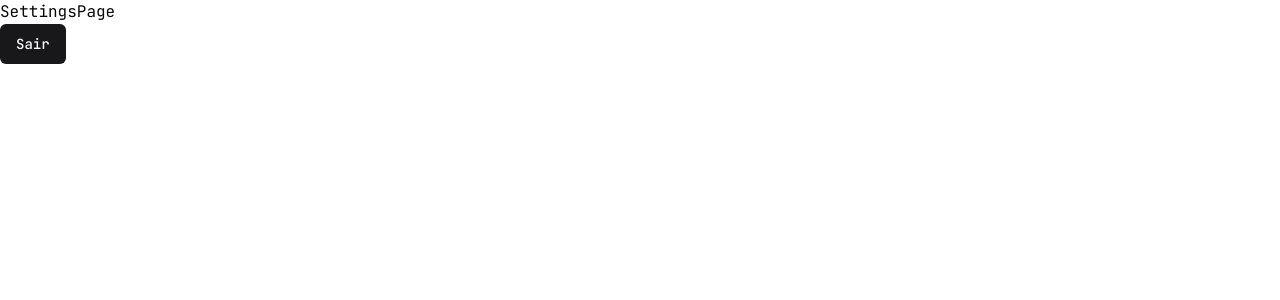
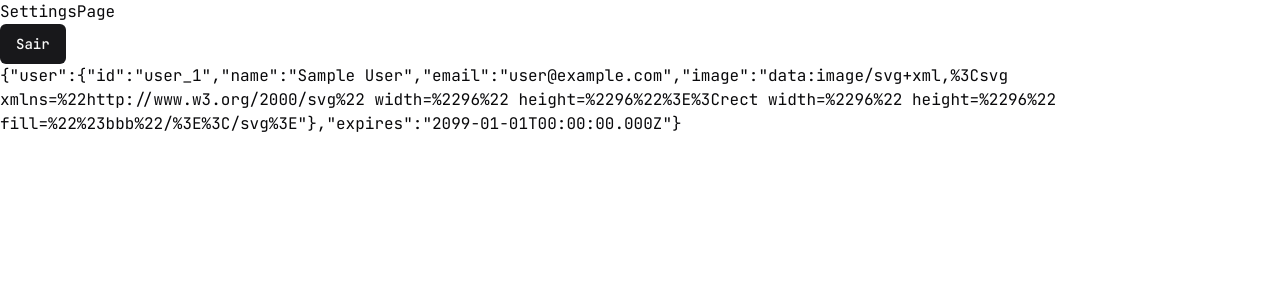
Before and after one commit to Lutefd/authkit, a Next.js app: page /settings in a window 1280 px wide. Shown: the top 300 px of the page. Built offline with nearby package versions, Linux system fonts and the light colour scheme; no server answers; the database is empty; sample sign-in values are in the browser's storage.

Commit message:
refactor: add session information to SettingsPage for testing purposes

```diff
--- a/src/app/(protected)/settings/page.tsx
+++ b/src/app/(protected)/settings/page.tsx
@@ -1,9 +1,11 @@
 import { Button } from '@/components/ui/button';
-import { signOut } from '@/server/auth';
+import { auth, signOut } from '@/server/auth';
 
 import React from 'react';
 
 async function SettingsPage() {
+	const session = await auth();
+
 	return (
 		<div>
 			SettingsPage
@@ -15,6 +17,7 @@ async function SettingsPage() {
 			>
 				<Button type="submit">Sair</Button>
 			</form>
+			{JSON.stringify(session)}
 		</div>
 	);
 }
```
